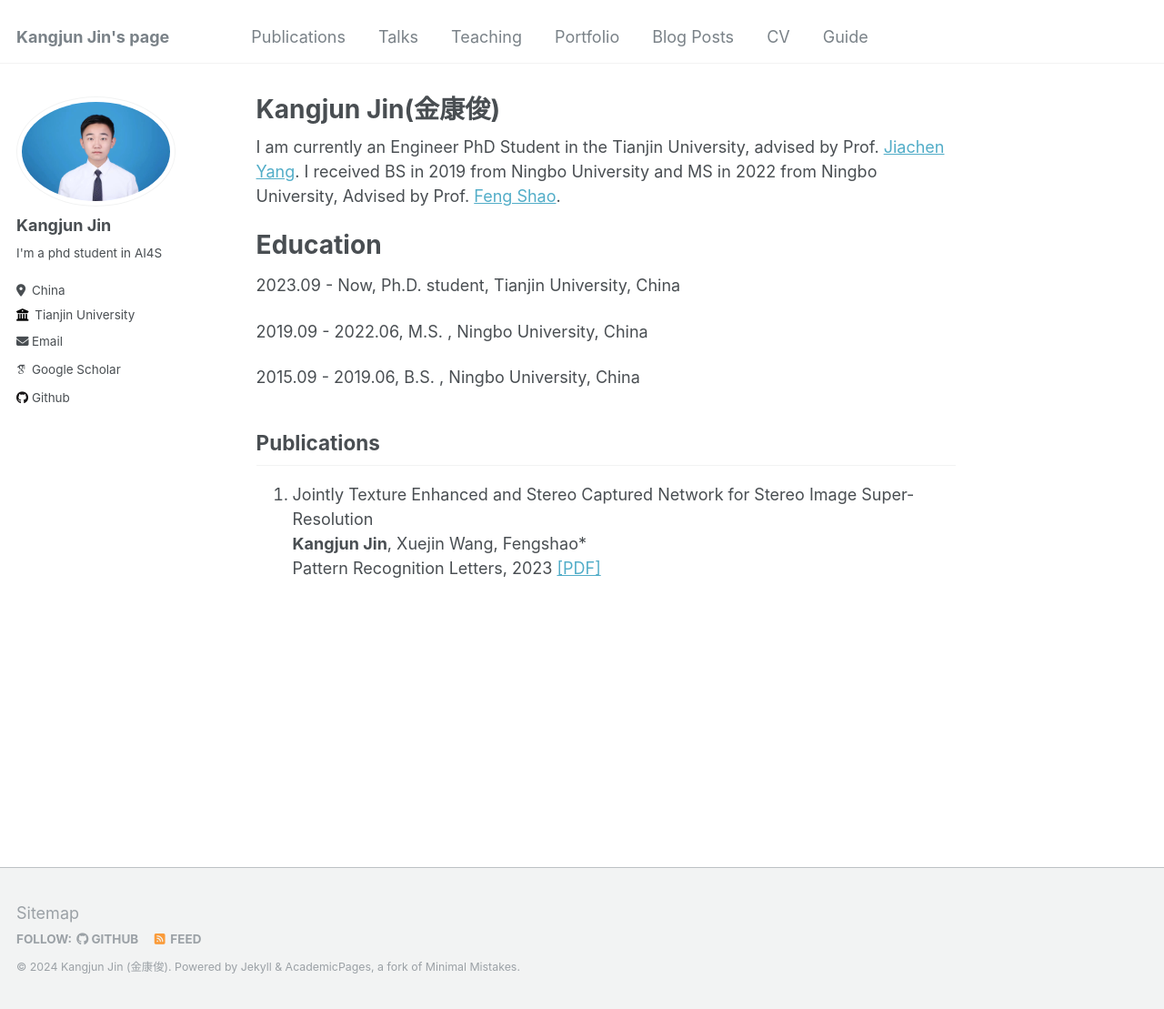
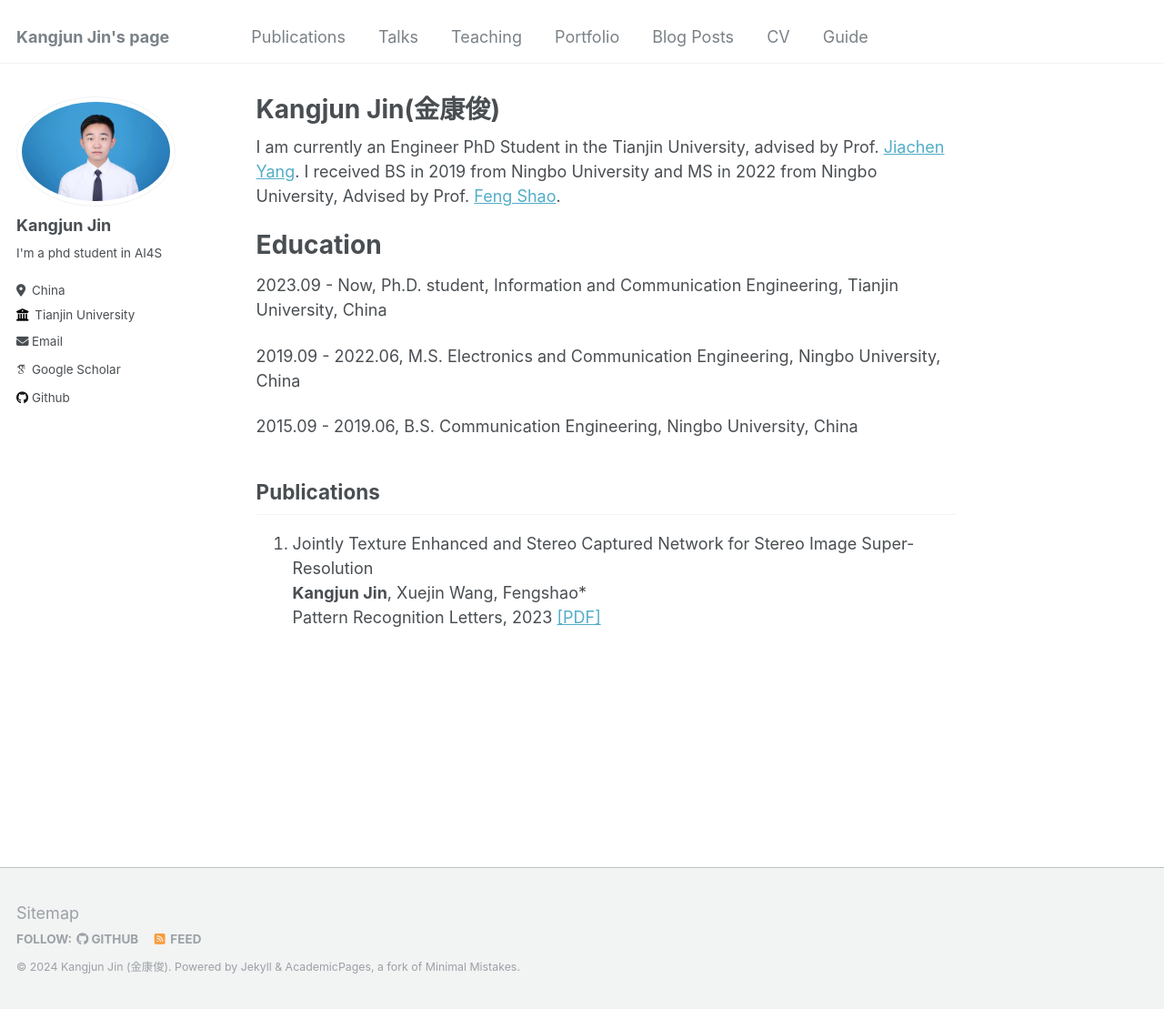
Before and after one commit to jkj0406/jkj0406.github.io, a Jekyll site: the page built from _pages/about.md, in a window 1280 px wide and 1109 px high. Shown: the whole window at 91% size. Built offline with Jekyll 4.4.1, drawn with Linux system fonts in a browser that asks for light colours; some web fonts are replaced.

Commit message:
Update about.md

```diff
--- a/_pages/about.md
+++ b/_pages/about.md
@@ -11,11 +11,11 @@ I am currently an Engineer PhD Student in the Tianjin University, advised by Pro
 
 Education
 ======
-2023.09 - Now, Ph.D. student,  Tianjin University, China
+2023.09 - Now, Ph.D. student, Information and Communication Engineering, Tianjin University, China
 
-2019.09 - 2022.06,  M.S. , Ningbo University, China
+2019.09 - 2022.06,  M.S. Electronics and Communication Engineering, Ningbo University, China
 
-2015.09 - 2019.06,  B.S. , Ningbo University, China
+2015.09 - 2019.06,  B.S. Communication Engineering, Ningbo University, China
 
 Publications
 ------
```
